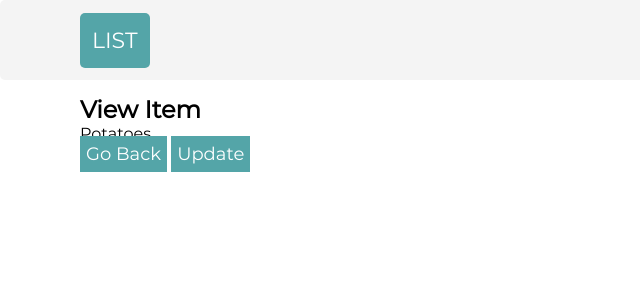
After one commit to WNjoroge-glitch/task-manager, a Node server app: page /items/1 in a window 1280 px wide. The commit adds this page. Shown: the top 300 px of the page, without its empty margins (0-640 px from the left). Run offline with Node 20, Linux system fonts and the light colour scheme.

Commit message:
route-parameters and item view

```diff
--- a/app.js
+++ b/app.js
@@ -20,6 +20,13 @@ app.get('/items',(req,res)=>{
    res.render("items",{ items:items })
 })
 
+app.get('/items/:id',(req,res) => {
+//get route parameter(id)
+let id = Number(req.params.id)
+let item = items.find(item => item.id === id)
+res.render('item',{item:item})
+
+})
 //grab form
 
 
--- /dev/null
+++ b/views/item.ejs
@@ -0,0 +1,13 @@
+<%- include('partials/header') %>
+
+<div class="container">
+    <h2>View Item</h2>
+    <p><%= item.name %></p>
+    <div>
+        <a href="/items" class="btn">Go Back</a>
+        <a href="" class="btn">Update</a>
+    </div>
+</div>
+
+
+<%- include('partials/footer') %>
--- a/views/items.ejs
+++ b/views/items.ejs
@@ -5,7 +5,7 @@
 
         <div class="items">
             <% for(let item of items){ %>
-                <p class="item bg-grey"><%= `${item.id}.${item.name}` %></p>
+                <p class="item bg-grey"> <a href = "/items/<%=item.id %>"><%= `${item.id}.${item.name}` %></a></p>
 
              <% }; %>
         </div>
```
